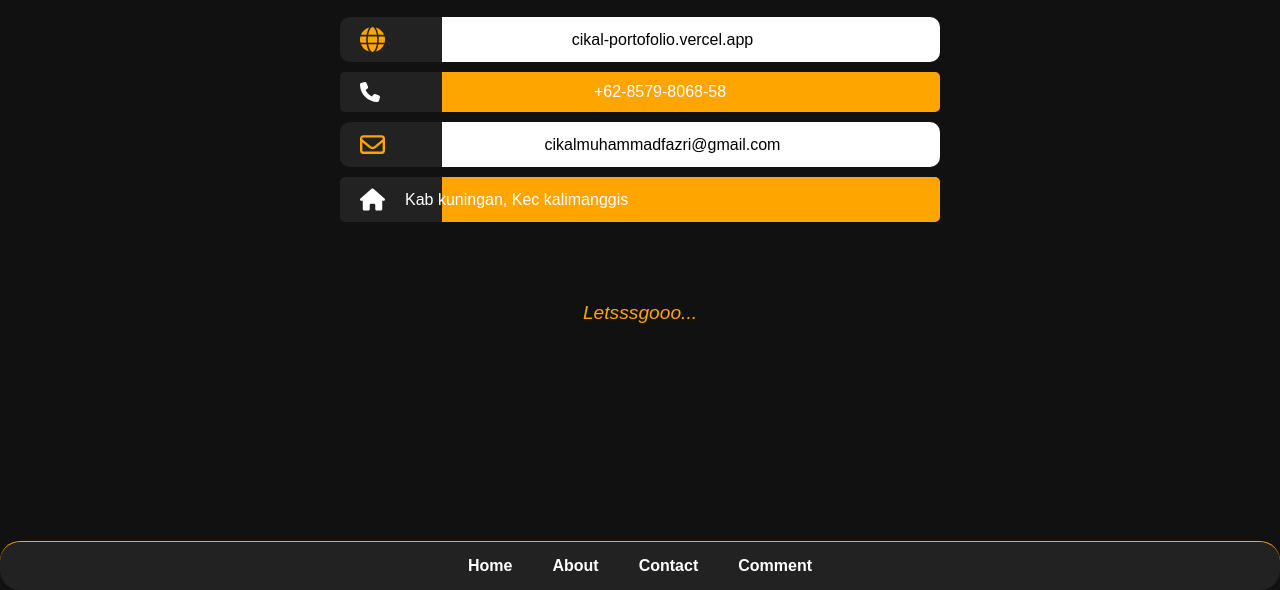
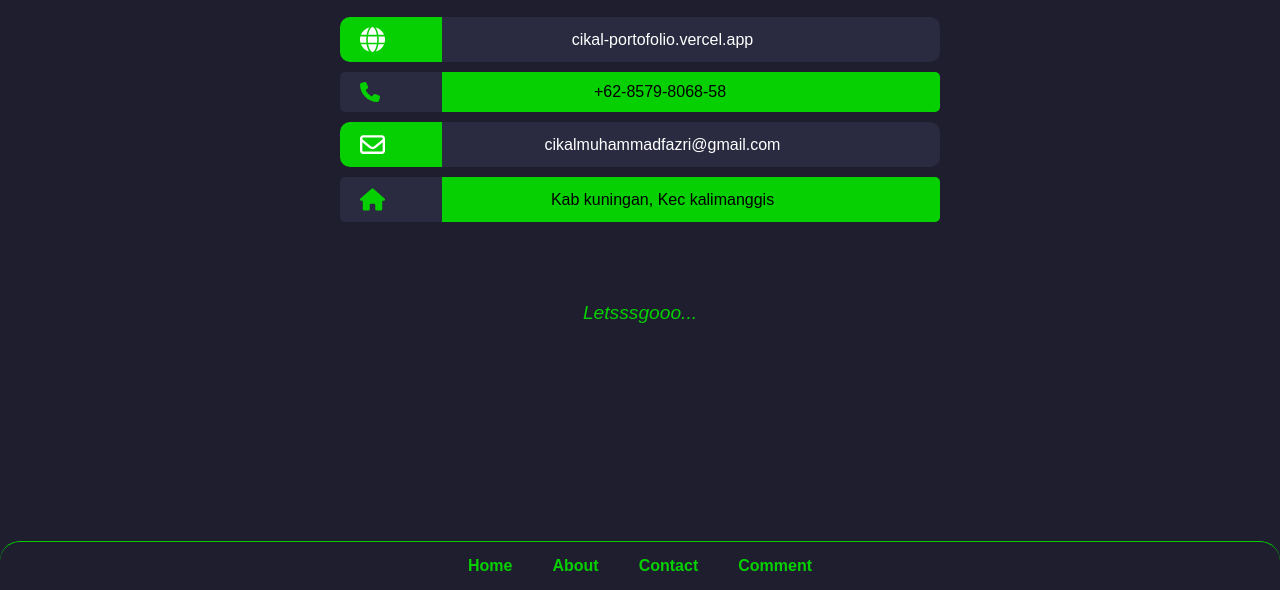
Before and after one commit to cikal1296/portofolio-, a website: page contactUs.html in a window 1280 px wide. Shown: the part 210-800 px from the top of the page. Drawn offline with Linux system fonts and the light colour scheme.

Commit message:
Update contactUs.html

```diff
--- a/contactUs.html
+++ b/contactUs.html
@@ -7,11 +7,11 @@
     <style>
             .navbar {
           border-radius: 20px;
-             border-top: 1px solid orange;
+             border-top: 1px solid #06d001;
             position: fixed;
             bottom: 0;
             width: 100%;
-            background-color: #222;
+            background-color: #1e1e2f;
             display: flex;
             justify-content: center;
             align-items: center;
@@ -30,7 +30,7 @@
 
         .navbar a {
             text-decoration: none;
-            color: white;
+            color: #06d001;
             font-weight: bold;
         }
 
@@ -45,7 +45,7 @@
             font-family: Arial, sans-serif;
             margin: 0;
             padding: 0;
-            background-color: #111;
+            background-color: #1e1e2f;
             color: white;
         }
         .container {
@@ -62,7 +62,7 @@
             font-weight: bold;
         }
         .subtitle {
-            color: #FFD700;
+            color: #06d001;
             margin-bottom: 20px;
         }
         .contact-item {
@@ -78,22 +78,22 @@
 
 
         .contact-item.phone, .contact-item.address {
-          background: linear-gradient(to right, #222 17%, orange 17%);
+          background: linear-gradient(to right, #2a2a40 17%, #06d001 17%);
         }
       .contact-item.website a{
-   color: black;
+   color: white;
 
       }
       .contact-item.website, .email a{
-   color: black;
+   color: white;
       }
       .contact-item.website, .email{
-  background: linear-gradient(to right,  #222 17%, white 17%);
+  background: linear-gradient(to right,  #06d001 17%, #2a2a40 17%);
   border-radius: 10px;
 }
-        a {
+     .address a, a {
             text-decoration: none;
-            color: white;
+            color: black;
         }
         a:hover {
             text-decoration: underline;
@@ -119,7 +119,7 @@
 p{
 
   font-size: 1.2em;
-  color:orange;
+  color:#06d001;
   align-items: center;
   justify-content: center;
 }
@@ -136,22 +136,23 @@ p{
         <div class="title">Contact Me</div>
         <div class="subtitle">Don't hesitate to ask everything about  me!</div>
         <div class="contact-item website">
-<svg class="icon" width="25px" height="25px" xmlns="http://www.w3.org/2000/svg" viewBox="0 0 512 512"><!--!Font Awesome Free 6.7.2 by @fontawesome - https://fontawesome.com License - https://fontawesome.com/license/free Copyright 2024 Fonticons, Inc.--><path fill="orange" d="M352 256c0 22.2-1.2 43.6-3.3 64l-185.3 0c-2.2-20.4-3.3-41.8-3.3-64s1.2-43.6 3.3-64l185.3 0c2.2 20.4 3.3 41.8 3.3 64zm28.8-64l123.1 0c5.3 20.5 8.1 41.9 8.1 64s-2.8 43.5-8.1 64l-123.1 0c2.1-20.6 3.2-42 3.2-64s-1.1-43.4-3.2-64zm112.6-32l-116.7 0c-10-63.9-29.8-117.4-55.3-151.6c78.3 20.7 142 77.5 171.9 151.6zm-149.1 0l-176.6 0c6.1-36.4 15.5-68.6 27-94.7c10.5-23.6 22.2-40.7 33.5-51.5C239.4 3.2 248.7 0 256 0s16.6 3.2 27.8 13.8c11.3 10.8 23 27.9 33.5 51.5c11.6 26 20.9 58.2 27 94.7zm-209 0L18.6 160C48.6 85.9 112.2 29.1 190.6 8.4C165.1 42.6 145.3 96.1 135.3 160zM8.1 192l123.1 0c-2.1 20.6-3.2 42-3.2 64s1.1 43.4 3.2 64L8.1 320C2.8 299.5 0 278.1 0 256s2.8-43.5 8.1-64zM194.7 446.6c-11.6-26-20.9-58.2-27-94.6l176.6 0c-6.1 36.4-15.5 68.6-27 94.6c-10.5 23.6-22.2 40.7-33.5 51.5C272.6 508.8 263.3 512 256 512s-16.6-3.2-27.8-13.8c-11.3-10.8-23-27.9-33.5-51.5zM135.3 352c10 63.9 29.8 117.4 55.3 151.6C112.2 482.9 48.6 426.1 18.6 352l116.7 0zm358.1 0c-30 74.1-93.6 130.9-171.9 151.6c25.5-34.2 45.2-87.7 55.3-151.6l116.7 0z"/></svg>
+<svg class="icon" width="25px" height="25px" xmlns="http://www.w3.org/2000/svg" viewBox="0 0 512 512"><!--!Font Awesome Free 6.7.2 by @fontawesome - https://fontawesome.com License - https://fontawesome.com/license/free Copyright 2024 Fonticons, Inc.--><path fill="white" d="M352 256c0 22.2-1.2 43.6-3.3 64l-185.3 0c-2.2-20.4-3.3-41.8-3.3-64s1.2-43.6 3.3-64l185.3 0c2.2 20.4 3.3 41.8 3.3 64zm28.8-64l123.1 0c5.3 20.5 8.1 41.9 8.1 64s-2.8 43.5-8.1 64l-123.1 0c2.1-20.6 3.2-42 3.2-64s-1.1-43.4-3.2-64zm112.6-32l-116.7 0c-10-63.9-29.8-117.4-55.3-151.6c78.3 20.7 142 77.5 171.9 151.6zm-149.1 0l-176.6 0c6.1-36.4 15.5-68.6 27-94.7c10.5-23.6 22.2-40.7 33.5-51.5C239.4 3.2 248.7 0 256 0s16.6 3.2 27.8 13.8c11.3 10.8 23 27.9 33.5 51.5c11.6 26 20.9 58.2 27 94.7zm-209 0L18.6 160C48.6 85.9 112.2 29.1 190.6 8.4C165.1 42.6 145.3 96.1 135.3 160zM8.1 192l123.1 0c-2.1 20.6-3.2 42-3.2 64s1.1 43.4 3.2 64L8.1 320C2.8 299.5 0 278.1 0 256s2.8-43.5 8.1-64zM194.7 446.6c-11.6-26-20.9-58.2-27-94.6l176.6 0c-6.1 36.4-15.5 68.6-27 94.6c-10.5 23.6-22.2 40.7-33.5 51.5C272.6 508.8 263.3 512 256 512s-16.6-3.2-27.8-13.8c-11.3-10.8-23-27.9-33.5-51.5zM135.3 352c10 63.9 29.8 117.4 55.3 151.6C112.2 482.9 48.6 426.1 18.6 352l116.7 0zm358.1 0c-30 74.1-93.6 130.9-171.9 151.6c25.5-34.2 45.2-87.7 55.3-151.6l116.7 0z"/></svg>
             <a href="https://www.reallygreatsite.com" target="_blank">cikal-portofolio.vercel.app</a>
         </div>
         <div class="contact-item phone">
 <svg class="iconn" width="20px" height="20px" xmlns="http://www.w3.org/2000/svg" viewBox="0 0 512 512" ><!--!Font Awesome Free 6.7.2 by @fontawesome - https://fontawesome.com License - https://fontawesome.com/license/free Copyright 2024 Fonticons, Inc.--><path
-fill="#ffffff" d="M164.9 24.6c-7.7-18.6-28-28.5-47.4-23.2l-88 24C12.1 30.2 0 46 0 64C0 311.4 200.6 512 448 512c18 0 33.8-12.1 38.6-29.5l24-88c5.3-19.4-4.6-39.7-23.2-47.4l-96-40c-16.3-6.8-35.2-2.1-46.3 11.6L304.7 368C234.3 334.7 177.3 277.7 144 207.3L193.3 167c13.7-11.2 18.4-30 11.6-46.3l-40-96z"/></svg>
+fill="#06d001" d="M164.9 24.6c-7.7-18.6-28-28.5-47.4-23.2l-88 24C12.1 30.2 0 46 0 64C0 311.4 200.6 512 448 512c18 0 33.8-12.1 38.6-29.5l24-88c5.3-19.4-4.6-39.7-23.2-47.4l-96-40c-16.3-6.8-35.2-2.1-46.3 11.6L304.7 368C234.3 334.7 177.3 277.7 144 207.3L193.3 167c13.7-11.2 18.4-30 11.6-46.3l-40-96z"/></svg>
             <a href="https://wa.me/085795806858">+62-8579-8068-58</a>
         </div>
         <div class="contact-item email">
-<svg class="icon" width="25" height="25"  xmlns="http://www.w3.org/2000/svg" viewBox="0 0 512 512"><!--!Font Awesome Free 6.7.2 by @fontawesome - https://fontawesome.com License - https://fontawesome.com/license/free Copyright 2024 Fonticons, Inc.--><path fill="orange" d="M64 112c-8.8 0-16 7.2-16 16l0 22.1L220.5 291.7c20.7 17 50.4 17 71.1 0L464 150.1l0-22.1c0-8.8-7.2-16-16-16L64 112zM48 212.2L48 384c0 8.8 7.2 16 16 16l384 0c8.8 0 16-7.2 16-16l0-171.8L322 328.8c-38.4 31.5-93.7 31.5-132 0L48 212.2zM0 128C0 92.7 28.7 64 64 64l384 0c35.3 0 64 28.7 64 64l0 256c0 35.3-28.7 64-64 64L64 448c-35.3 0-64-28.7-64-64L0 128z"/></svg>
+<svg class="icon" width="25" height="25"  xmlns="http://www.w3.org/2000/svg" viewBox="0 0 512 512"><!--!Font Awesome Free 6.7.2 by @fontawesome - https://fontawesome.com License - https://fontawesome.com/license/free Copyright 2024 Fonticons, Inc.--><path fill="white" d="M64 112c-8.8 0-16 7.2-16 16l0 22.1L220.5 291.7c20.7 17 50.4 17 71.1 0L464 150.1l0-22.1c0-8.8-7.2-16-16-16L64 112zM48 212.2L48 384c0 8.8 7.2 16 16 16l384 0c8.8 0 16-7.2 16-16l0-171.8L322 328.8c-38.4 31.5-93.7 31.5-132 0L48 212.2zM0 128C0 92.7 28.7 64 64 64l384 0c35.3 0 64 28.7 64 64l0 256c0 35.3-28.7 64-64 64L64 448c-35.3 0-64-28.7-64-64L0 128z"/></svg>
             <a href="mailto: cikalmuhammadfazri@gmail.com">cikalmuhammadfazri@gmail.com</a>
         </div>
         <div class="contact-item address">
-<svg class="icon" width="25" height="25" xmlns="http://www.w3.org/2000/svg" viewBox="0 0 576 512"><!--!Font Awesome Free 6.7.2 by @fontawesome - https://fontawesome.com License - https://fontawesome.com/license/free Copyright 2024 Fonticons, Inc.--><path fill="#ffffff" d="M575.8 255.5c0 18-15 32.1-32 32.1l-32 0 .7 160.2c0 2.7-.2 5.4-.5 8.1l0 16.2c0 22.1-17.9 40-40 40l-16 0c-1.1 0-2.2 0-3.3-.1c-1.4 .1-2.8 .1-4.2 .1L416 512l-24 0c-22.1 0-40-17.9-40-40l0-24 0-64c0-17.7-14.3-32-32-32l-64 0c-17.7 0-32 14.3-32 32l0 64 0 24c0 22.1-17.9 40-40 40l-24 0-31.9 0c-1.5 0-3-.1-4.5-.2c-1.2 .1-2.4 .2-3.6 .2l-16 0c-22.1 0-40-17.9-40-40l0-112c0-.9 0-1.9 .1-2.8l0-69.7-32 0c-18 0-32-14-32-32.1c0-9 3-17 10-24L266.4 8c7-7 15-8 22-8s15 2 21 7L564.8 231.5c8 7 12 15 11 24z"/></svg>
+<svg class="icon" width="25" height="25" xmlns="http://www.w3.org/2000/svg" viewBox="0 0 576 512"><!--!Font Awesome Free 6.7.2 by @fontawesome - https://fontawesome.com License - https://fontawesome.com/license/free Copyright 2024 Fonticons, Inc.--><path fill="#06d001" d="M575.8 255.5c0 18-15 32.1-32 32.1l-32 0 .7 160.2c0 2.7-.2 5.4-.5 8.1l0 16.2c0 22.1-17.9 40-40 40l-16 0c-1.1 0-2.2 0-3.3-.1c-1.4 .1-2.8 .1-4.2 .1L416 512l-24 0c-22.1 0-40-17.9-40-40l0-24 0-64c0-17.7-14.3-32-32-32l-64 0c-17.7 0-32 14.3-32 32l0 64 0 24c0 22.1-17.9 40-40 40l-24 0-31.9 0c-1.5 0-3-.1-4.5-.2c-1.2 .1-2.4 .2-3.6 .2l-16 0c-22.1 0-40-17.9-40-40l0-112c0-.9 0-1.9 .1-2.8l0-69.7-32 0c-18 0-32-14-32-32.1c0-9 3-17 10-24L266.4 8c7-7 15-8 22-8s15 2 21 7L564.8 231.5c8 7 12 15 11 24z"/></svg>
+<a>
             Kab kuningan, Kec kalimanggis
-        </div>
+     </a>   </div>
     </div>
    <center> <p><i>Letsssgooo...</i></p></center>
     <nav class="navbar">
@@ -162,10 +163,6 @@ fill="#ffffff" d="M164.9 24.6c-7.7-18.6-28-28.5-47.4-23.2l-88 24C12.1 30.2 0 46
             <li ><a href="anjay.html">Comment</a></li>
         </ul>
     </nav>
-    <script>
-      document.getElementById("btn").onclick = function() {
-            alert("maaf page ini masih dalam proses liris");
-        };
-</script>
+
 </body>
 </html>
```
